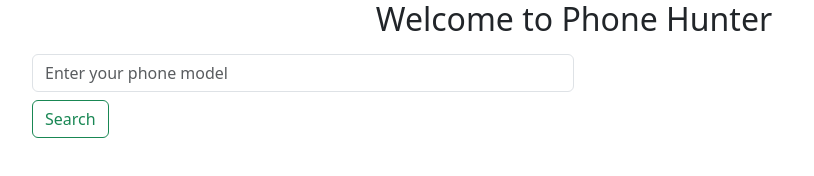
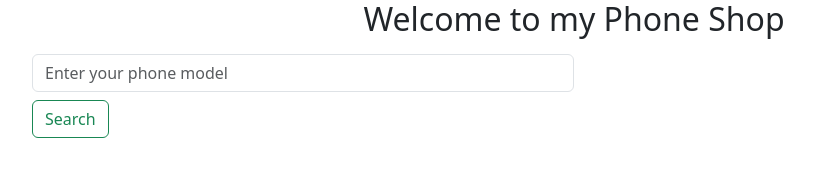
Before and after one commit to MasrulSakib/Phone-Shop, a plain HTML site: page index.html in a window 1280 px wide. Shown: the whole page, without its empty margins (66-880 px from the left). Drawn offline with nearby package versions, Linux system fonts and the light colour scheme.

Commit message:
simple text changed

```diff
--- a/index.html
+++ b/index.html
@@ -4,7 +4,7 @@
 <head>
     <meta charset="utf-8">
     <meta name="viewport" content="width=device-width, initial-scale=1">
-    <title>Bootstrap demo</title>
+    <title>Phone Shop</title>
     <link href="https://cdn.jsdelivr.net/npm/bootstrap@5.3.1/dist/css/bootstrap.min.css" rel="stylesheet"
         integrity="sha384-4bw+/aepP/YC94hEpVNVgiZdgIC5+VKNBQNGCHeKRQN+PtmoHDEXuppvnDJzQIu9" crossorigin="anonymous">
 
@@ -17,7 +17,7 @@
 
 <body>
     <header>
-        <h2 class="text-center">Welcome to Phone Hunter</h2>
+        <h2 class="text-center">Welcome to my Phone Shop</h2>
     </header>
 
     <main class="container">
```
